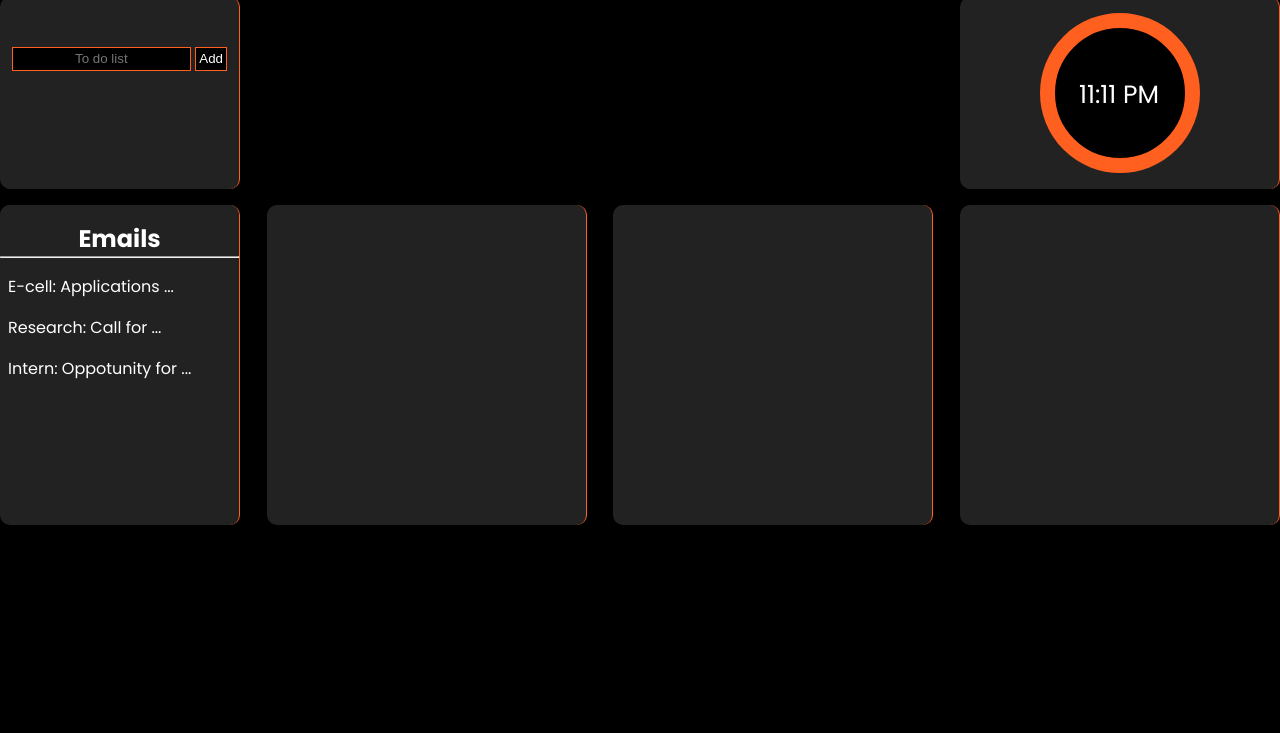
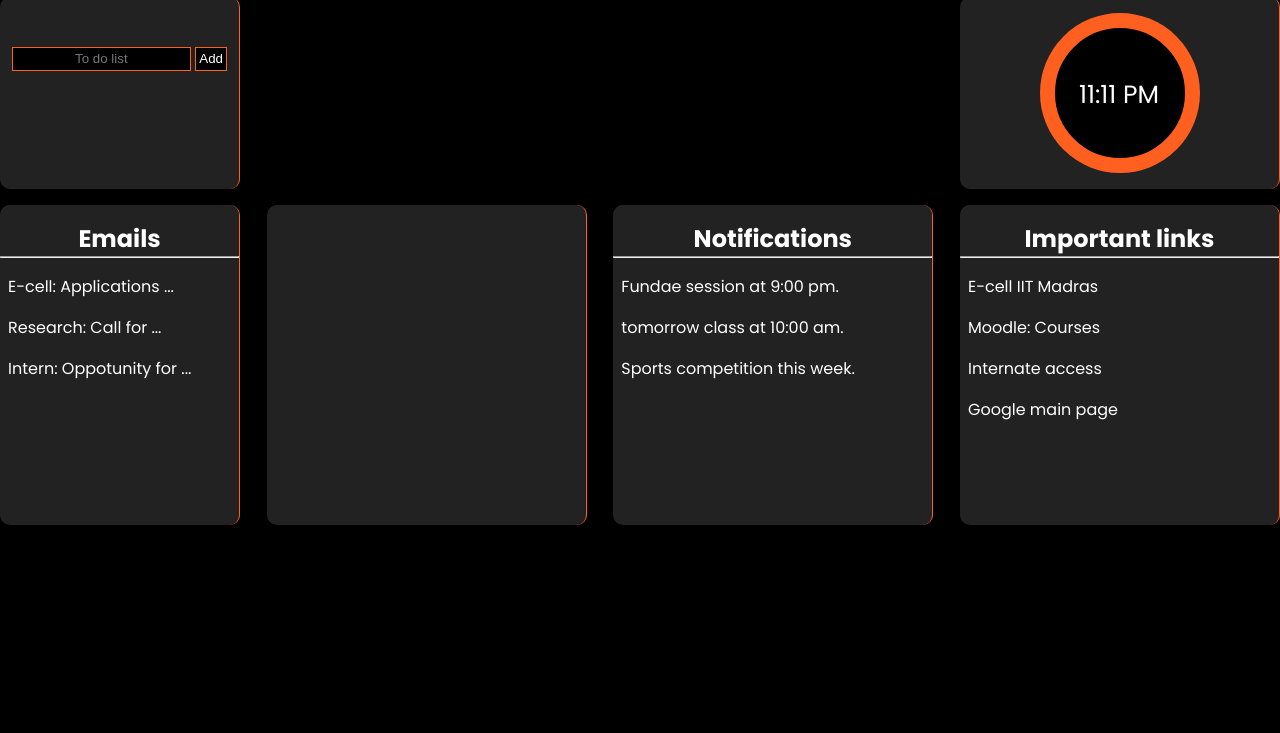
Before and after one commit to PruthvirajChougale/WMO_app, a plain HTML site: page index.html in a window 1280 px wide. Shown: the part 67-800 px from the top of the page. Drawn offline with Linux system fonts and the light colour scheme.

Commit message:
Added notification bar

```diff
--- a/index.html
+++ b/index.html
@@ -76,7 +76,13 @@
 
         </div>
         <div class="main_content" id="notifications">
-
+            <h2 class="subcontenttitle">Notifications</h2>
+            <hr>
+            <ul>
+                <li class="subcontent">Fundae session at 9:00 pm.</li>
+                <li class="subcontent">tomorrow class at 10:00 am.</li>
+                <li class="subcontent">Sports competition this week.</li>
+            </ul>
         </div>
         <div class="main_content" id="clocklink">
             <div id="clock">
@@ -85,7 +91,12 @@
                 </div>
             </div>
             <div id="link">
-
+                <h2 class="subcontenttitle">Important links</h2>
+                <hr>
+                <a class="implink" href="https://ecell.iitm.ac.in/home" target="_main">E-cell IIT Madras</a>
+                <a class="implink" href="https://coursesnew.iitm.ac.in/" target="_main">Moodle: Courses</a>
+                <a class="implink" href="https://netaccess.iitm.ac.in/account/login" target="_main">Internate access</a>
+                <a class="implink" href="https://www.google.com/" target="_main">Google main page</a>
             </div>
         </div>
     </div>
--- a/style.css
+++ b/style.css
@@ -95,6 +95,7 @@ aside i{
     justify-content: center;
     margin:0 30rem 0 30rem;
     border:2px solid white;
+    border-radius:10px;
     /* animation:titleanimate 5s ease-in 0 infinte normal; */
 }
 #main{
@@ -199,6 +200,7 @@ aside i{
     padding:1rem 0 0 0.5rem;
     text-align:start;
     background-color:rgb(35, 34, 34);
+    list-style-type:none;
 }
 #clockpic{
     position: relative;
@@ -230,3 +232,8 @@ h1{
     to {background-color: #FF5F1F ;
     }
 }
+.implink{
+    display:block;
+    padding:1rem 0 0 0.5rem;
+    text-decoration:none;
+}
```
